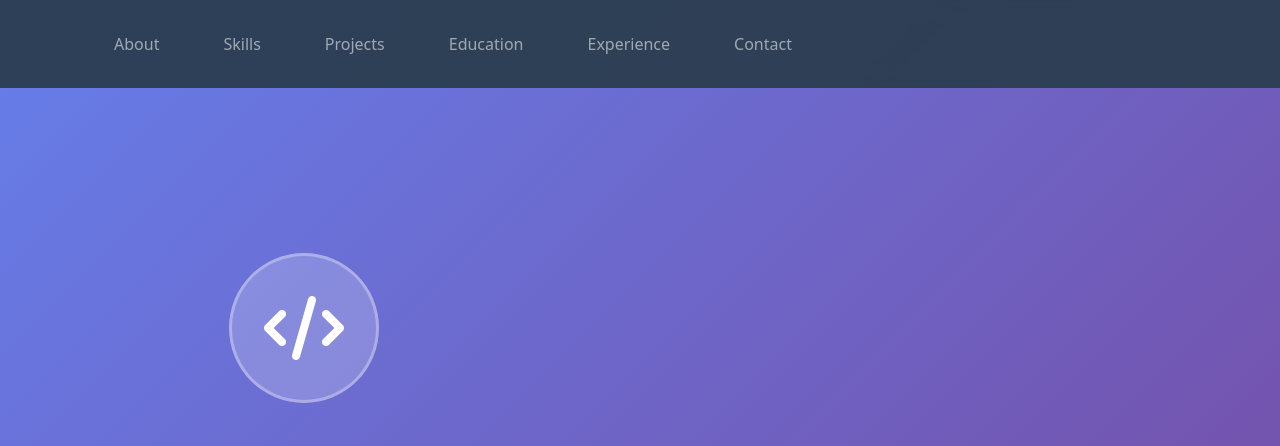
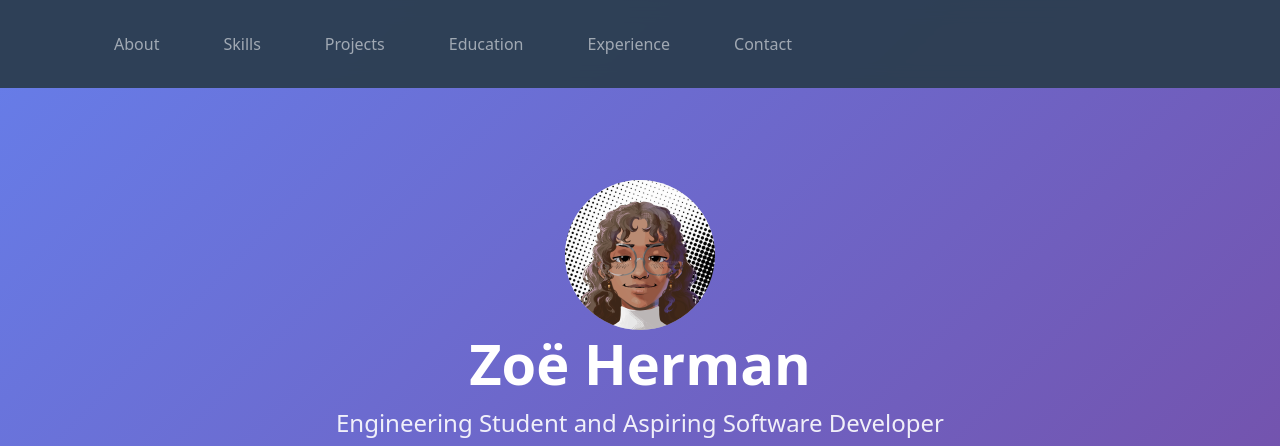
Before and after one commit to Zoee333/MyCV, a plain HTML site: page index.html in a window 1280 px wide. Shown: the top 446 px of the page. Drawn offline with nearby package versions, Linux system fonts and the light colour scheme.

Commit message:
edited, added profile

```diff
--- a/index.html
+++ b/index.html
@@ -37,9 +37,7 @@
     <section id="hero">
       <div class="hero-content">
         <div class="profile-image">
-          <div class="avatar-placeholder">
-            <i class="fas fa-code"></i>
-          </div>
+            <img src="profile.png" alt="Profile" style="width: 150px; height: 150px; border-radius: 50%;">
         </div>
         <h1>Zoë Herman</h1>
         <p class="tagline">Engineering Student and Aspiring Software Developer</p>
--- a/style.css
+++ b/style.css
@@ -80,7 +80,7 @@ section h2 {
     text-align: center;
     padding: 180px 0 100px;
     min-height: 100vh;
-    display: flex;
+    display: block;
     align-items: center;
 }
 
@@ -98,6 +98,16 @@ section h2 {
 
 .profile-image {
     margin-bottom: 2rem;
+    width: 150px;
+    height: 150px;
+    border-radius: 50%;
+    background: rgba(255, 255, 255, 0.2);
+    display: flex;
+    align-items: center;
+    justify-content: center;
+    margin: 0 auto;
+    font-size: 4rem;
+    border: 3px solid rgba(255, 255, 255, 0.3);
 }
 
 .avatar-placeholder {
```
Also changed, not shown: profile.png (added).
